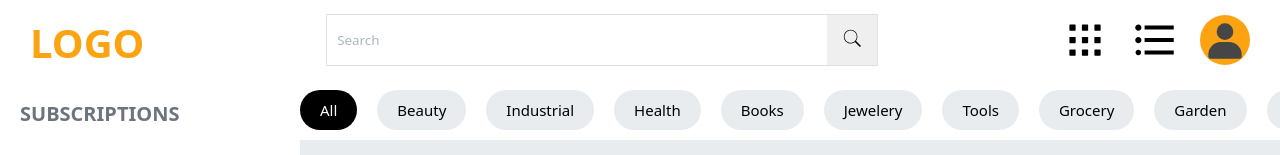
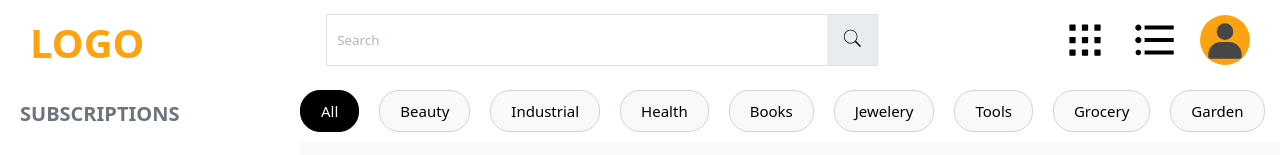
Before and after one commit to jundesu/video_website, a Next.js app: page /Home in a window 1280 px wide. Shown: the top 155 px of the page. Built offline with nearby package versions, Linux system fonts and the light colour scheme; grey boxes are pictures that could not be loaded.

Commit message:
toggle dark mode

```diff
--- a/components/Header.js
+++ b/components/Header.js
@@ -1,12 +1,15 @@
 import styled from "@emotion/styled";
 import PopUpProfile from "./PopUpProfile";
-import { useEffect, useRef, useState } from "react";
+import { useContext, useEffect, useRef, useState } from "react";
 import SearchImg from "../svgs/search_icon.svg";
 import AvatarImg from "../svgs/avatar_icon.svg";
 import GridImg from "../svgs/grid_view.svg";
 import TableImg from "../svgs/table_view.svg";
 
-const VideoHeader = styled.header`
+import { ThemeContext } from "../theme/palette";
+
+
+const Container = styled.header`
   grid-area: header;
   position: fixed;
   top: 0;
@@ -18,7 +21,7 @@ const VideoHeader = styled.header`
   align-items: center;
   justify-content: space-between;
   padding: 0 30px;
-  background-color: #ffffff;
+  background-color: ${({backgroundColor}) => backgroundColor};
 `;
 
 const Logo = styled.a`
@@ -42,6 +45,7 @@ const SearchInput = styled.input`
   outline: none;
   border: none;
   padding: 10px;
+  background-color: #ffffff;
 
   &::placeholder {
     color: #adb5bd;
@@ -54,31 +58,35 @@ const SearchBtn = styled.button`
   height: 50px;
   border: none;
   padding: auto;
+  background-color: #e9ecef;
 `;
 
 const SearchIcon = styled(SearchImg)`
  width: 60%;
  height: 60%;
-
+ fill: #000000;
 `;
 
 const LayoutBtn = styled.button`
   width: 50px;
   height: 50px;
   margin-right: 20px;
+  padding: 0;
   border: none;
-  padding: 0;
   background: none;
 `;
 
 const GridIcon = styled(GridImg)`
   width: 100%;
   height: 100%;
+  fill: #000000;
 `;
 
 const TableIcon = styled(TableImg)`
   width: 100%;
   height: 100%;
+  fill: #000000;
+
 `;
 
 const AvatarBtn = styled.button`
@@ -113,6 +121,9 @@ function Header({userEmail}) {
   const node = useRef();
   const [profile, setProfile] = useState({});
 
+  const {theme} = useContext(ThemeContext);
+
+
   const handleClickoutside = (e) => {
     if(node.current.contains(e.target)){
       return
@@ -134,7 +145,7 @@ function Header({userEmail}) {
   }, []);
 
   return (
-    <VideoHeader>
+    <Container backgroundColor={theme.headerBackgroundColor}>
         <Logo href="#">LOGO</Logo>
 
         <SearchBar>
@@ -154,7 +165,7 @@ function Header({userEmail}) {
             <TableIcon/>
           </LayoutBtn>
 
-          <AvatarBtn type="button" onClick={() => {setOpen(!open)}} >
+          <AvatarBtn type="button" onClick={() => {setOpen((prev) => !prev)}} >
             <AvatarIcon/>
           </AvatarBtn>
           {open && (
@@ -162,7 +173,7 @@ function Header({userEmail}) {
               )}
 
         </Masthead>
-    </VideoHeader>
+    </Container>
   );
 }
 
--- a/components/PopUpProfile.js
+++ b/components/PopUpProfile.js
@@ -3,6 +3,8 @@ import SignOutImg from "../svgs/signOut_icon.svg";
 import DarkImg from "../svgs/darkMode_icon.svg";
 import AvatarImg from "../svgs/avatar_icon.svg";
 
+import { ThemeContext } from "../theme/palette";
+import { useContext } from "react";
 
 const PopupContainer = styled.div`
   width: 300px;
@@ -128,11 +130,13 @@ const SignOut = styled.a`
   }
 `;
 
-const SignOuticon = styled(SignOutImg)`
+const SignOutIcon = styled(SignOutImg)`
 
 `;
 
 function PopUpProfile({userEmail, profile}){
+
+  const {toggleTheme} = useContext(ThemeContext);
 
   return (
     <PopupContainer>
@@ -147,12 +151,12 @@ function PopUpProfile({userEmail, profile}){
       <DarkMode for="dark-mode">
           <DarkModeIcon/>
           <span>Dark mode</span>
-          <input type="checkbox" id="dark-mode"/>
+          <input type="checkbox" id="dark-mode" onClick={toggleTheme}/>
           <span className="slider"></span>
       </DarkMode>
 
       <SignOut href="/Login">
-        <SignOuticon/>
+        <SignOutIcon/>
         <span>Sign out</span>
       </SignOut>
 
--- a/components/VideoCategory.js
+++ b/components/VideoCategory.js
@@ -21,7 +21,8 @@ const FilterBar = styled.ul`
 const Category = styled.li`
   font-size: 1.5rem;
   color: ${({selected}) => selected ? '#ffffff' : '#000000' };
-  background-color: ${({selected}) => selected ? '#000000' : '#e9ecef' };
+  background-color: ${({selected}) => selected ? '#000000' : '#f8f9fa' };
+  border: ${({selected}) => selected ? '1px solid #000000' : '1px solid #ced4da' };
   border-radius: 20px;
   padding: 10px 20px;
   margin-right: 20px;
--- a/components/VideoContents.js
+++ b/components/VideoContents.js
@@ -6,7 +6,7 @@ import VideoCategory from "./VideoCategory";
 const Contents = styled.main`
 grid-area: main;
 
-background-color: #e9ecef;
+background-color: #f8f9fa;
 width: 100%;
 height: 100%;
 padding: 0px;
--- a/pages/Home.js
+++ b/pages/Home.js
@@ -3,6 +3,9 @@ import Header from "../components/Header";
 import Sidebar from "../components/Sidebar";
 import VideoContents from "../components/VideoContents";
 import { useRouter } from 'next/router';
+import { useState } from "react";
+import palette, {ThemeContext} from "../theme/palette";
+
 
 const HomePage = styled.div`
   width: 100vw;
@@ -18,13 +21,20 @@ const HomePage = styled.div`
 function Home () {
   const router = useRouter();
 
+  const [isDark, setIsDark] = useState(false);
+  const theme = isDark ? palette.dark : palette.light;
+  const toggleTheme = () => {setIsDark((prev)=> !prev )};
+  const defaultTheme = {theme, toggleTheme};
 
   return (
-    <HomePage>
-      <Header userEmail={router.query?.email}/>
-      <Sidebar />
-      <VideoContents/>
-    </HomePage>
+    <ThemeContext.Provider value={defaultTheme}>
+      <HomePage>
+        <Header userEmail={router.query?.email}/>
+        <Sidebar />
+        <VideoContents/>
+      </HomePage>
+    </ThemeContext.Provider>
+
   );
 }
 
--- a/pages/index.js
+++ b/pages/index.js
@@ -3,7 +3,7 @@ import Login from "./Login";
 function App () {
 
   return (
-    <Login/>
+      <Login/>
   );
 }
 
--- /dev/null
+++ b/theme/palette.js
@@ -0,0 +1,32 @@
+import React from "react";
+
+const light ={
+  // header
+  headerBackgroundColor:'#ffffff',
+  // search bar
+  searchInputBackgroundColor: '#ffffff',
+  searchBtnbackgroundColor: '#e9ecef',
+  searchIconfill: '#000000',
+  // layout
+  gridIconfill: '#000000',
+  tableIconfill: '#000000',
+
+};
+
+const dark = {
+  headerBackgroundColor:'#1a1a1a',
+  searchInputBackgroundColor: '#000000',
+  searchBtnbackgroundColor: '',
+  searchIconfill: '#ffffff',
+  gridIconfill: '#ffffff',
+  tableIconfill: '#ffffff',
+
+};
+
+const palette = {light, dark};
+
+export const ThemeContext = React.createContext({
+  palette: light,
+});
+
+export default palette;
```
